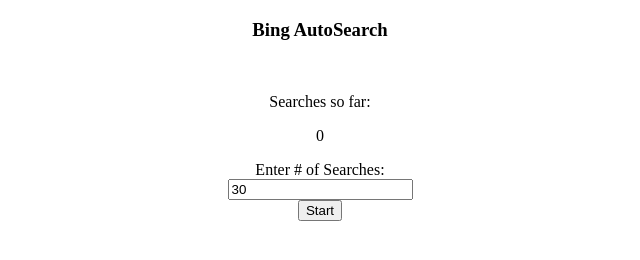
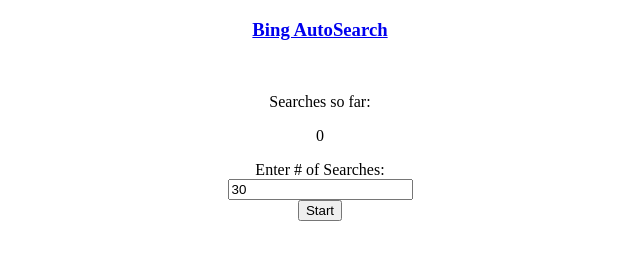
Before and after one commit to imightknoiw/bing-autosearch, a plain HTML site: page index.html in a window 1280 px wide. Shown: the whole page, without its empty margins (320-960 px from the left). Drawn offline with Linux system fonts and the light colour scheme.

Commit message:
Update index.html

```diff
--- a/index.html
+++ b/index.html
@@ -6,7 +6,7 @@
 </head>
 <body>
 <center>
-  <h3>Bing AutoSearch</h3>
+  <a href="https://rewards.bing.com/"><h3>Bing AutoSearch</h3></a>
   <br/>
   <p>Searches so far: <p id="searchCt">0</p></p>
   <form onsubmit="return false;">
```
